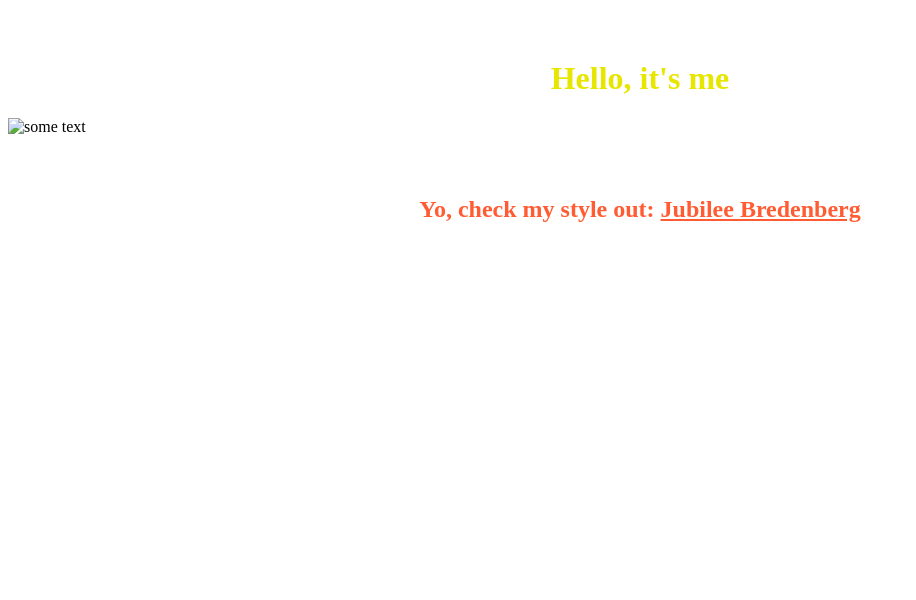
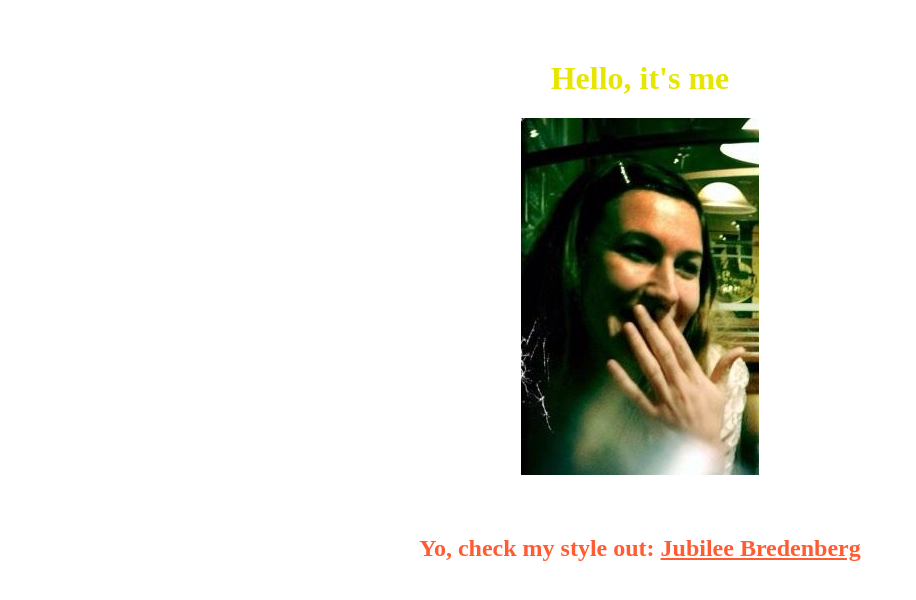
Before and after one commit to JubileeBredenberg/jubileebredenberg.github.io, a plain HTML site: page index.html in a window 1280 px wide. Shown: the whole page, without its empty margins (0-916 px from the left). Drawn offline with Linux system fonts and the light colour scheme.

Commit message:
changed image name

```diff
--- a/index.html
+++ b/index.html
@@ -26,7 +26,7 @@
   </head>
 <body>
 <h1>Hello, it's me</h1>
-<IMG SRC="IMG_5263 copy.PNG" ALT="some text">
+<IMG SRC="IMG_5263_copy.PNG" ALT="some text">
 <h2>Yo, check my style out: <a href="https://github.com/JubileeBredenberg">Jubilee Bredenberg</a></h2>
 </body>
 </html>
```
